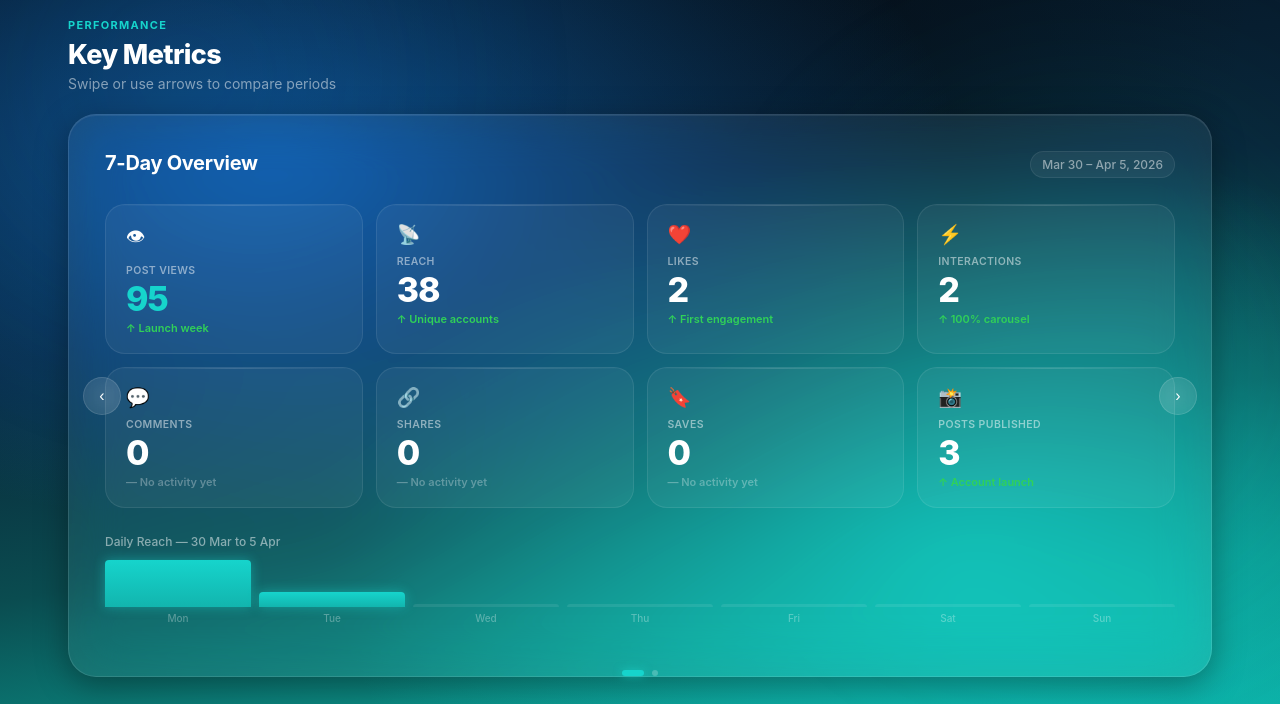
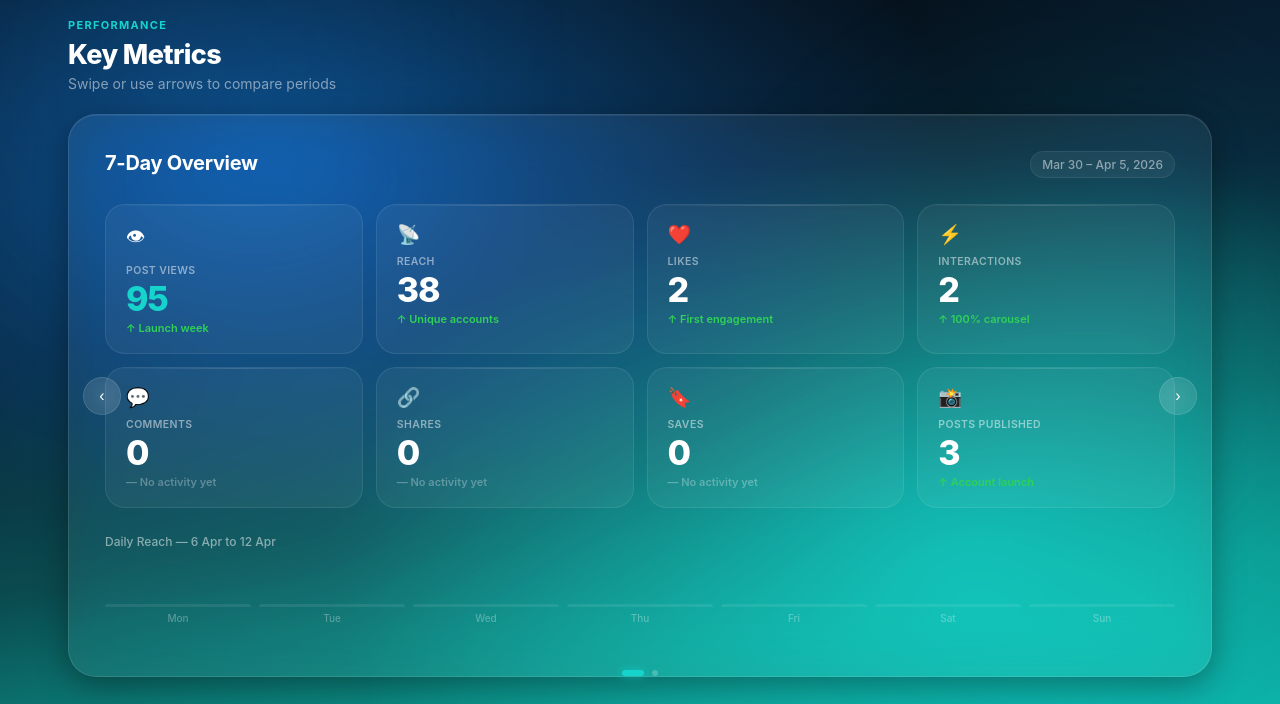
Before and after one commit to georgegoodman202/lendi-socials-dashboard, a plain HTML site: page index.html in a window 1280 px wide. Shown: the part 96-800 px from the top of the page. Drawn offline with Linux system fonts and the light colour scheme.

Commit message:
Fix: update daily reach chart to Apr 6-12 week

```diff
--- a/index.html
+++ b/index.html
@@ -541,7 +541,7 @@
 
             <!-- Reach bar chart -->
             <div>
-              <div class="chart-ttl">Daily Reach — 30 Mar to 5 Apr</div>
+              <div class="chart-ttl">Daily Reach — 6 Apr to 12 Apr</div>
               <div class="chart-bars" id="reachChart"></div>
             </div>
           </div>
@@ -953,7 +953,7 @@ That’…</div>
 
   /* ── REACH CHART ── */
       const chartData = [
-    { day:'Mon', val:3 }, { day:'Tue', val:1 }, { day:'Wed', val:0 },
+    { day:'Mon', val:0 }, { day:'Tue', val:0 }, { day:'Wed', val:0 },
     { day:'Thu', val:0 }, { day:'Fri', val:0 }, { day:'Sat', val:0 },
     { day:'Sun', val:0 }
   ];
```
